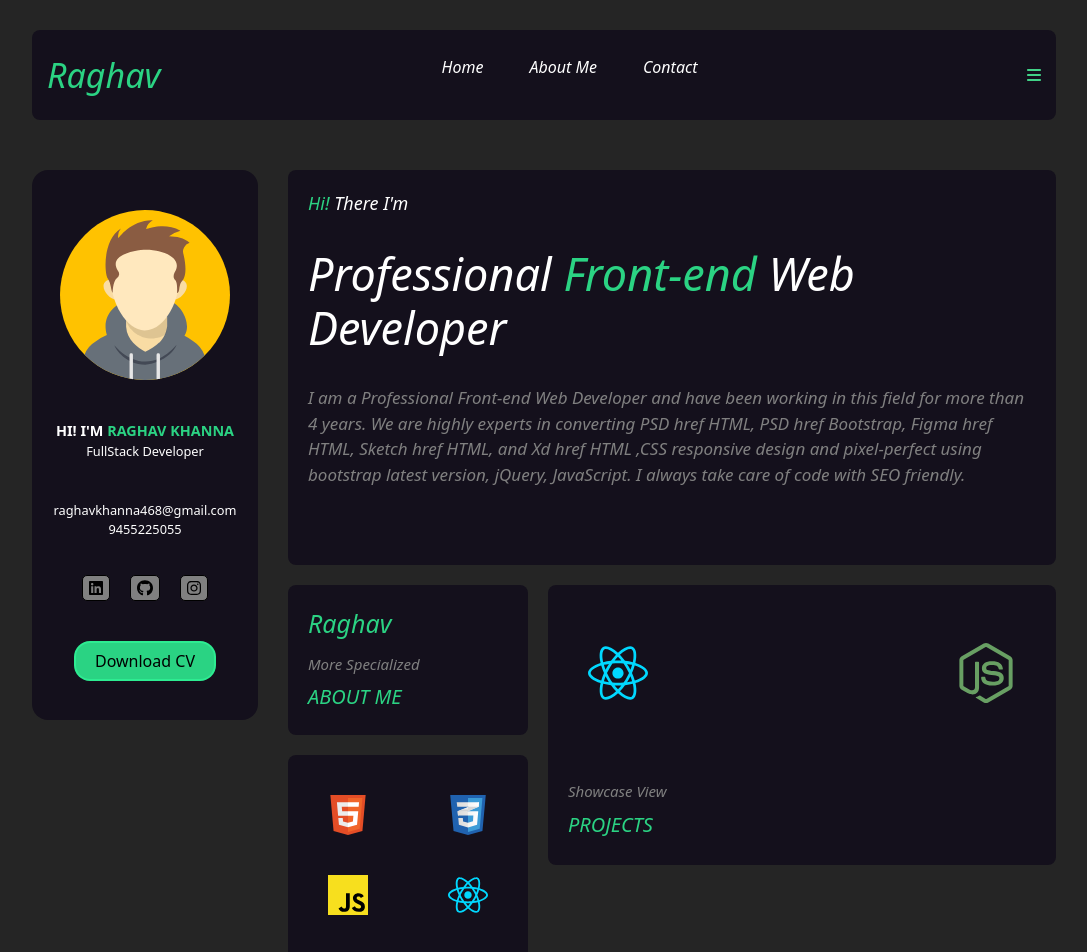
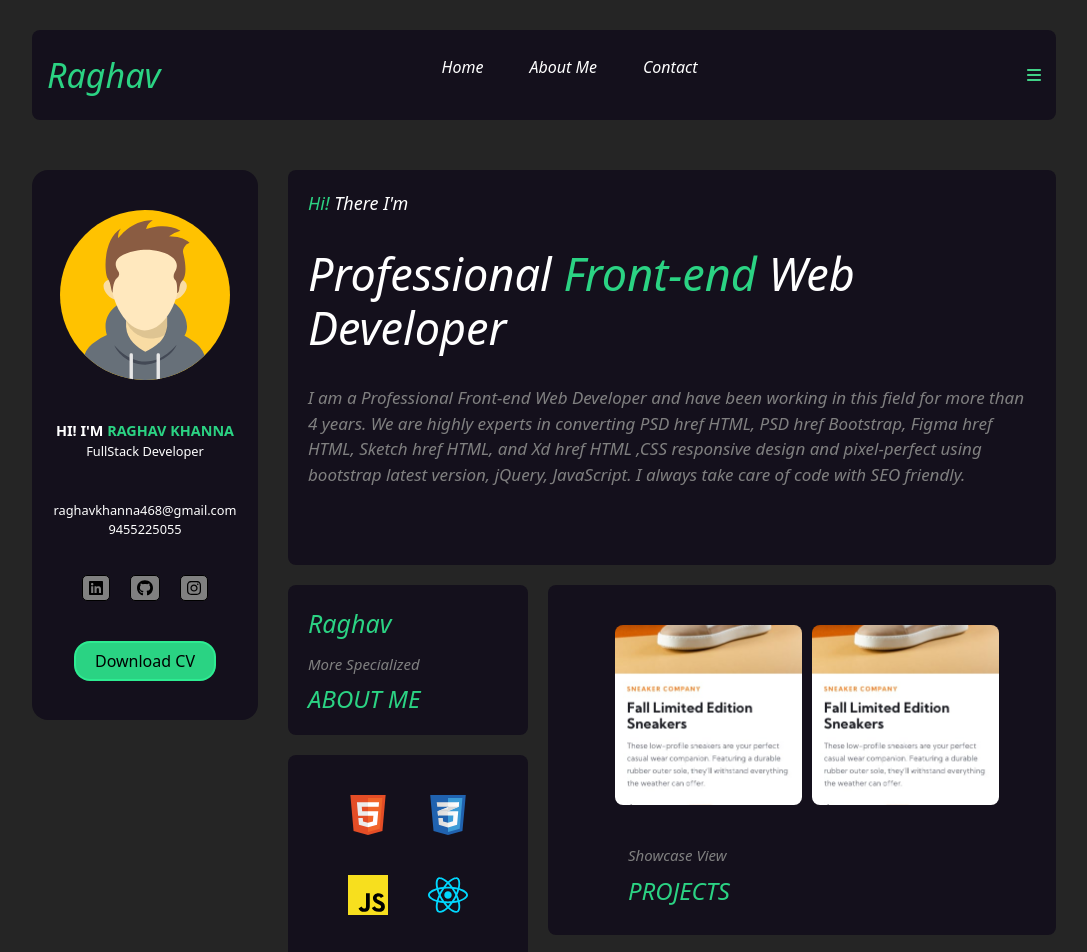
Before and after one commit to Raghav-pixel/My-portfolio, a React (Create React App) app: page / in a window 1280 px wide. Shown: the top 952 px of the page, without its empty margins (96-1183 px from the left). Built offline with nearby package versions, Linux system fonts and the light colour scheme.

Commit message:
style project card in home page

```diff
--- a/src/components/Home/Home.css
+++ b/src/components/Home/Home.css
@@ -13,7 +13,7 @@
 
 .about-card {
     width: 310px;
-    height: 150px;
+    height: auto;
     background-color: rgb(20, 16, 28)!important;
     color: white;
     display: flex;
@@ -25,7 +25,7 @@
 
 .lang-card {
     width: 310px;
-    height: 150px;
+    height: 170px;
     background-color: rgb(20, 16, 28)!important;
     color: white;
     display: flex;
@@ -37,7 +37,7 @@
 
 .project-card-home {
     width: 310px;
-    height: 180px;
+    height: auto;
     background-color: rgb(20, 16, 28)!important;
     color: white;
     display: flex;
@@ -62,7 +62,7 @@
 }
 
 .home-description {
-    font-size: 12px;
+    font-size: 14px;
     margin: 20px 20px 10px 20px;
     color: grey;
 }
@@ -71,6 +71,40 @@
     display: flex;
     justify-content: space-around;
     margin: 20px;
+}
+
+.project-img-ctr-home-optional {
+    display: none;
+}
+
+.project-img-ctr-home {
+    overflow: hidden;
+    border-radius: 8px;
+    margin-left: 10px;
+    margin-top: 10px;
+}
+.project-img-home {
+    transition: transform .5s;
+    width: 230px;
+    height: 100px;
+    object-fit: cover;
+}
+
+.project-img-home:hover {
+    transform: scale(1.1);
+}
+
+.showcase-view {
+    font-size: 15px;
+    color: grey;
+    margin: 0px 20px 10px 20px;
+}
+
+.showcase-view-pt {
+    font-size: 24px;
+    margin: 0px 20px 20px 20px;
+    cursor: pointer;
+    color: rgba(47, 240, 147, 0.871);
 }
 
 @media (min-width: 768px) {
@@ -83,7 +117,7 @@
     .tech-ctr {
         display: grid;
         grid-template-columns: 260px 1fr;
-        grid-template-rows: 170px 1fr;
+        grid-template-rows: 170px auto;
     }
     .home-ctr {
         min-width: 100%;
@@ -95,18 +129,51 @@
     }
     .lang-card {
         width: 240px;
-        height: 350px;
+        height: 370px;
     }
     .project-card-home {
         width: 100%;
-        height: 280px;
+        height: 350px;
         justify-content: space-around;
     }
     .icon-ctr {
-        justify-content: space-between;
+        justify-content: center;
+        align-items: center;
         flex-wrap: wrap;
     }
     .icon-ctr > img {
         margin: 20px;
     }
+/*
+    .project-img-ctr-home-optional {
+        display: block;
+        overflow: hidden;
+        border-radius: 8px;
+        margin-left: 10px;
+        margin-top: 10px;
+    } */
+
+    .project-img-ctr-home {
+        overflow: hidden;
+        border-radius: 8px;
+        margin-left: 10px;
+        margin-top: 10px;
+        width: 40%;
+    }
+    .project-img-home {
+        width: 100%;
+        height: 180px;
+    }
+    /* .project-img-home:hover {
+        transform: scale(1.1);
+    } */
+
+    .showcase-view {
+        margin: 0px 20px 10px 80px;
+    }
+
+    .showcase-view-pt {
+        margin: 0px 20px 20px 80px;
+    }
+
 }
--- a/src/components/Home/Home.js
+++ b/src/components/Home/Home.js
@@ -6,6 +6,7 @@ import JsIcon from '../../assets/images/javascript-programming-language-icon.svg
 import ReactIcon from '../../assets/images/react-js-icon.svg';
 import NodeIcon from '../../assets/images/node-js-icon.svg';
 import { useNavigate } from 'react-router-dom';
+import mobileDesign from '../../assets/images/mobile-design.jpg';
 
 const Home = () => {
   const navigate = useNavigate();
@@ -22,7 +23,7 @@ const Home = () => {
           <span style={{ fontSize: '25px', color: 'rgba(47, 240, 147, 0.871)', margin: '20px 20px 10px 20px' }}>Raghav</span>
           <p style={{ fontSize: '15px', color: 'grey', margin: '0px 20px 10px 20px' }}>More Specialized</p>
           <h2
-            style={{ fontSize: '20px', margin: '0px 20px 10px 20px', cursor: 'pointer', color: 'rgba(47, 240, 147, 0.871)' }}
+            style={{ fontSize: '24px', margin: '0px 20px 10px 20px', cursor: 'pointer', color: 'rgba(47, 240, 147, 0.871)' }}
             onClick={() => navigate("/about")}
           >
             ABOUT ME
@@ -31,13 +32,23 @@ const Home = () => {
 
         <div className='project-card-home'>
           <div className='icon-ctr'>
-            <img width={'60px'} height={'60px'} src={ReactIcon} alt='React icon' />
-            <img width={'60px'} height={'60px'} src={NodeIcon} alt='Node icon' />
+            {/* <img width={'60px'} height={'60px'} src={ReactIcon} alt='React icon' />
+            <img width={'60px'} height={'60px'} src={NodeIcon} alt='Node icon' /> */}
+            <div className='project-img-ctr-home'>
+              <img className='project-img-home' src={mobileDesign} />
+            </div>
+            <div className='project-img-ctr-home'>
+              <img className='project-img-home' src={mobileDesign} />
+            </div>
+            <div className='project-img-ctr-home-optional'>
+              <img className='project-img-home' src={mobileDesign} />
+            </div>
           </div>
           <div>
-            <p style={{ fontSize: '15px', color: 'grey', margin: '0px 20px 10px 20px' }}>Showcase View</p>
+            <p className='showcase-view' style={{  }}>Showcase View</p>
             <h2
-              style={{ fontSize: '20px', margin: '0px 20px 10px 20px', cursor: 'pointer', color: 'rgba(47, 240, 147, 0.871)' }}
+              className='showcase-view-pt'
+              style={{  }}
               onClick={() => navigate("/projects")}
             >
               PROJECTS
@@ -55,7 +66,7 @@ const Home = () => {
           </div>
           <p style={{ fontSize: '15px', color: 'grey', margin: '0px 20px 10px 20px' }}>Specialization</p>
           <h2
-            style={{ fontSize: '20px', margin: '0px 20px 10px 20px', cursor: 'pointer', color: 'rgba(47, 240, 147, 0.871)' }}
+            style={{ fontSize: '24px', margin: '0px 20px 10px 20px', cursor: 'pointer', color: 'rgba(47, 240, 147, 0.871)' }}
             onClick={() => navigate("/experience")}
           >
             SERVICES OFFER
--- a/src/components/Sidebar/Sidebar.js
+++ b/src/components/Sidebar/Sidebar.js
@@ -22,12 +22,12 @@ const navigate = useNavigate();
         <hr style={{ backgroundColor: 'grey', margin: '20px' }}></hr>
         <h3>Follow Me:</h3>
         <div className='sidebar-social-media-icons-ctr'>
-            <a href='/'>
+            <a href='https://www.linkedin.com/in/15-rk/'>
                 <button style={{ display: 'flex', justifyContent: 'center', alignItems: 'center', cursor: 'pointer', margin: '10px', borderRadius: '5px', border: '1px solid black', height: '26px', backgroundColor: 'grey' }}>
                     <img src={LinkedInIcon} alt='linkedIn icon' />
                 </button>
             </a>
-            <a href='/'>
+            <a href='https://github.com/Raghav-pixel'>
                 <button style={{ display: 'flex', justifyContent: 'center', alignItems: 'center', cursor: 'pointer', margin: '10px', borderRadius: '5px', border: '1px solid black', height: '26px', backgroundColor: 'grey' }}>
                     <img src={GithubIcon} alt='Github icon' />
                 </button>
```
